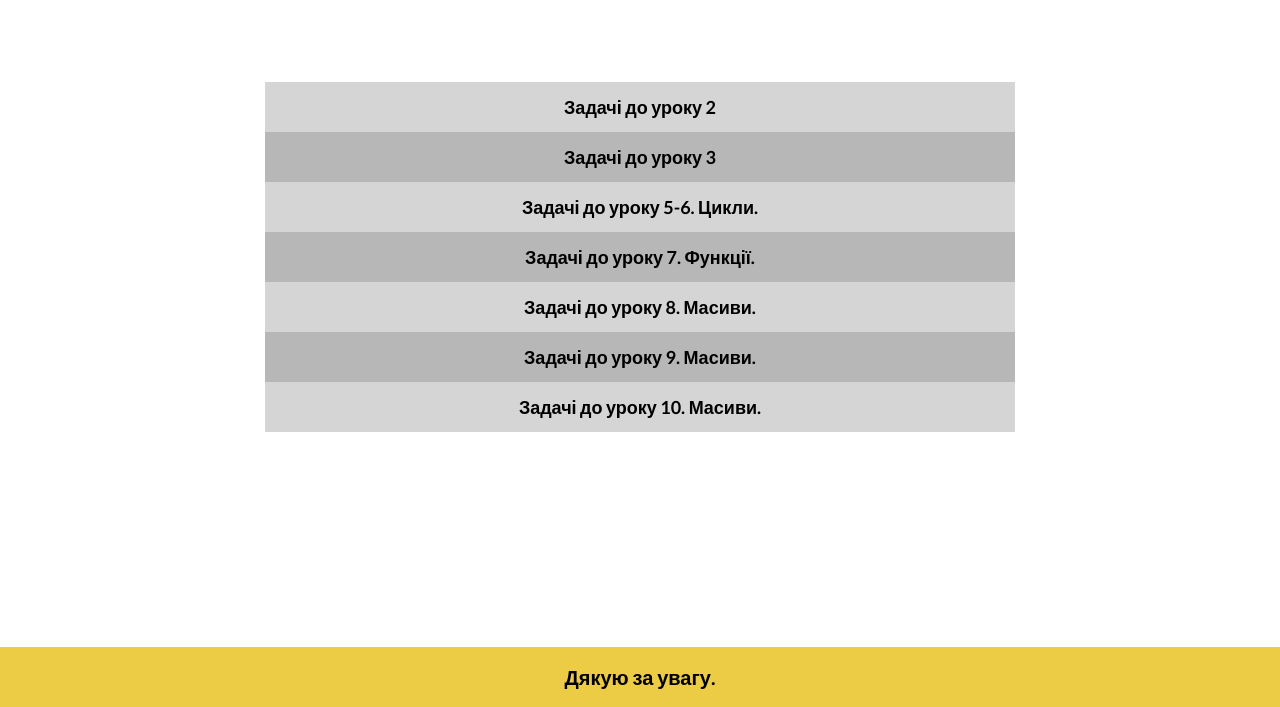
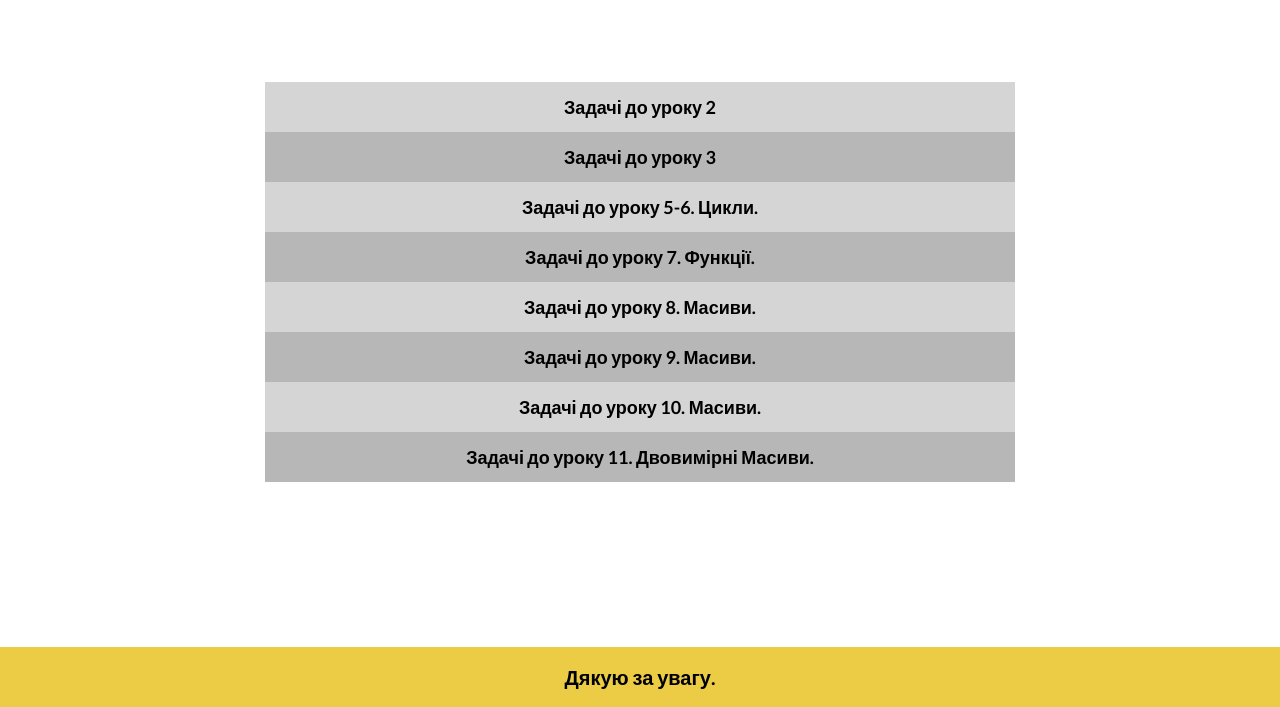
Before and after one commit to KateOlexMari/JS-HW, a plain HTML site: page main.html in a window 1280 px wide. Shown: the part 93-800 px from the top of the page. Drawn offline with Linux system fonts and the light colour scheme; files whose address does not match are found by name.

Commit message:
Add files via upload

```diff
--- a/main.html
+++ b/main.html
@@ -49,6 +49,12 @@
 						<a href="./lesson_10/task10-1.html"
 							>Задачі до уроку 10. Масиви.</a>
 					</div>
+					<div class="task-block__1">
+						<a href="./lesson_11/lesson_11.html"
+							>Задачі до уроку 11. Двовимірні Масиви.</a>
+					</div>
+
+
             </div>
           </div>
         </div>
```
